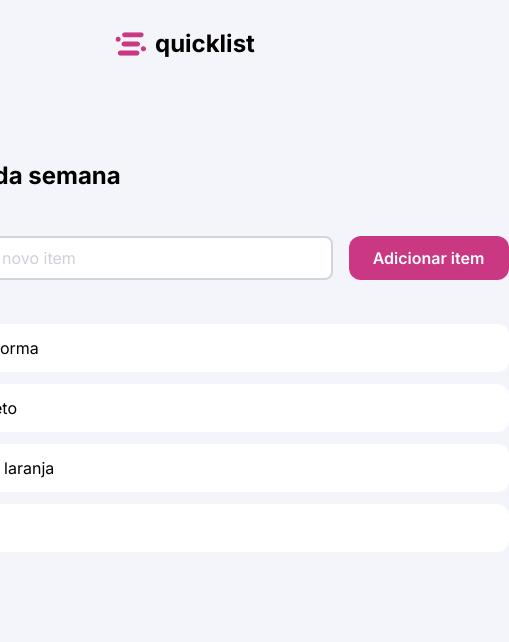
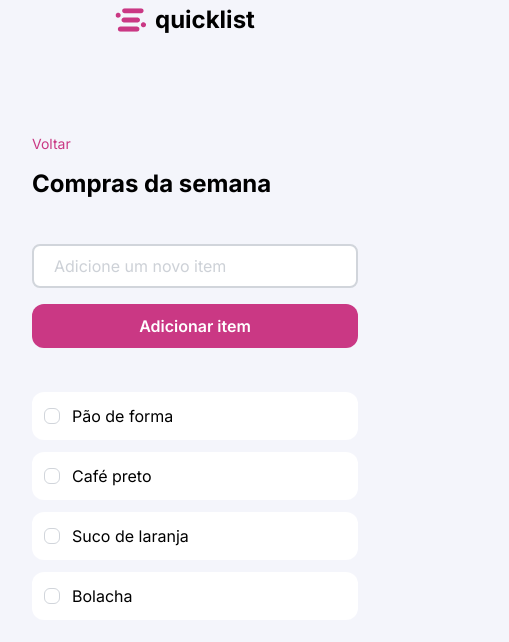
Before and after one commit to peterhfss/rocketseat-full-stack-javascript-lista-compras, a website: page src/index.html in a window 390 px wide. Shown: the whole page, 509 px wide, since content can reach past the window. Drawn offline with Linux system fonts and the light colour scheme; a web font is replaced by a local one.

Commit message:
feat:implement responsive layout

```diff
--- a/index.js
+++ b/index.js
@@ -7,6 +7,7 @@ const regex = /^[a-zA-ZÀ-ÿ].*$/;
 
 // Mapeando os elementos do DOM.
 const itemNovo = document.getElementById("itemNovo")
+const containerItems = document.getElementById('container-items')
 const form = document.querySelector("form")
 const items = document.querySelector("ul")
 
@@ -51,7 +52,7 @@ function criaNovoItem(texto){
     const iconDelete = document.createElement("i")
 
     // Configurando o LI
-    novoItem.className ="w-[627px] rounded-xl h-12 bg-bg-secondary flex items-center py-2 px-3 justify-between"
+    novoItem.className ="md:w-[627px] w-full gap-3 rounded-xl h-12 bg-bg-secondary flex items-center py-2 px-3 justify-between"
 
     // Configurando o Checkbox e Label
     checkboxItem.type="checkbox"
@@ -101,12 +102,14 @@ function exibirLista() {
 function showAlert() {
     // Criando o elemento de alerta
     const alert = document.createElement("div")
+
     // Estilizando o alerta
-    alert.className = "m-auto bottom-5 w-[627px] bg-danger border border-border-primary p-4 rounded-xl shadow-lg flex items-center justify-between z-50 animate-in fade-in slide-in-from-top-4 duration-300"
+    alert.className = "m-auto md:w-[627px] mt-9 w-full bg-danger border h-11 border-border-primary p-4 rounded-xl shadow-lg flex items-center justify-between z-50 animate-in fade-in slide-in-from-top-4 duration-300"
 
     // Adicionando o texto ao alerta
     const textoAlerta = document.createElement("span")
-    textoAlerta.innerHTML = `<i class="hgi hgi-stroke hgi-alert-circle text-brand "></i> <span class="text-base text-always-white font-bold">O item foi removido da lista</span>`;
+    textoAlerta.className = 'flex justify-center items-center gap-2'
+    textoAlerta.innerHTML = `<i class="hgi hgi-stroke hgi-alert-circle text-always-white text-2xl "></i> <span class="text-base text-always-white font-bold">O item foi removido da lista</span>`;
 
     // Criando o botão de fechar o alerta
     const btnFechar = document.createElement("i")
@@ -129,7 +132,7 @@ function showAlert() {
      alert.appendChild(btnFechar)
 
      // Adicionando o alerta ao body
-     document.body.appendChild(alert)
+     containerItems.appendChild(alert)
 }
 
 // Exibindo a lsita de itens ao carregar a página
--- a/package.json
+++ b/package.json
@@ -5,7 +5,8 @@
   "main": "index.js",
   "scripts": {
     "test": "echo \"Error: no test specified\" && exit 1",
-    "start":"npx @tailwindcss/cli -i ./src/input.css -o ./src/output.css --watch"
+    "start": "npx @tailwindcss/cli -i ./src/input.css -o ./src/output.css --watch",
+    "build": "tailwind -i ./src/input.css -o ./dist/output.css --minify"
   },
   "keywords": [],
   "author": "",
--- a/src/index.html
+++ b/src/index.html
@@ -3,8 +3,10 @@
 
 <head>
   <meta charset="UTF-8">
+  <link rel="icon" type="image/svg+xml" href="./assets/images/Logo.svg">
   <meta name="viewport" content="width=device-width, initial-scale=1.0">
   <link rel="stylesheet" href="https://cdn.hugeicons.com/font/hgi-stroke-rounded.css" />
+  <link rel="stylesheet" href="https://cdn.hugeicons.com/font/hgi-solid-rounded.css" />
   <link rel="preconnect" href="https://fonts.googleapis.com">
   <link rel="preconnect" href="https://fonts.gstatic.com" crossorigin>
   <link
@@ -15,14 +17,14 @@
   <title>quicklist</title>
 </head>
 
-<body class="font-inter flex flex-col gap-16 items-center bg-bg-primary justify-center p-6">
+<body class="font-inter flex flex-col gap-16 items-center w-screen h-full bg-bg-primary justify-center md:p-6">
   <header class="h-10 w-40 flex gap-2 items-center tracking-[-2%]">
     <img src="./assets/images/Logo.svg" alt="Logo quicklist" class="h-6 w-8">
     <h1 class="font-bold text-2xl leading-[40px]">quicklist</h1>
   </header>
-  <main class="w-[627px] h-80 flex flex-col gap-11">
+  <main class="md:w-[800px] h-80 flex flex-col gap-11 w-full p-8 items-center">
     <!-- Title -->
-    <div class="flex flex-col gap-4">
+    <div class="flex flex-col gap-4 items-start w-full md:w-[627px] ">
       <a href="#" class="flex items-center text-brand text-sm leading-4 hover:text-brand-hover">
         <i class="hgi hgi-stroke hgi-arrow-left-02"></i>
         Voltar
@@ -30,17 +32,17 @@
       <h2 class="text-2xl leading-8 font-bold">Compras da semana</h2>
     </div>
     <!-- Add item -->
-    <form class="flex gap-4 w-[627px] h-11">
+    <form class="flex gap-4 md:w-[627px] md:flex-row w-full h-28 flex-col">
       <input type="text" name="itemNovo" id="itemNovo" placeholder="Adicione um novo item"
-        class="w-[451px] px-5 border-border-primary bg-bg-secondary border-2 rounded-lg text-base leading-[140%] text-content-tertiary hover:border-border-hover focus:outline-brand focus-within:placeholder:text-content-primary"
+        class="md:w-[451px] w-full h-11 px-5 border-border-primary bg-bg-secondary border-2 rounded-lg text-base leading-[140%] text-content-tertiary hover:border-border-hover focus:outline-brand focus-within:placeholder:text-content-primary"
         required />
       <button type="submit"
-        class="bg-brand text-always-white w-40 h-11 rounded-xl cursor-pointer hover:bg-brand-hover font-semibold">
+        class="bg-brand  text-always-white md:w-40 w-full h-11 rounded-xl cursor-pointer hover:bg-brand-hover font-semibold">
         Adicionar item
       </button>
     </form>
     <!-- List of items -->
-    <div>
+    <div id="container-items" class="w-full md:w-[627px]">
       <ul class="flex flex-col gap-3">
 
 
```
Also changed, not shown: README.md, github/Preview.png (added), src/output.css.
